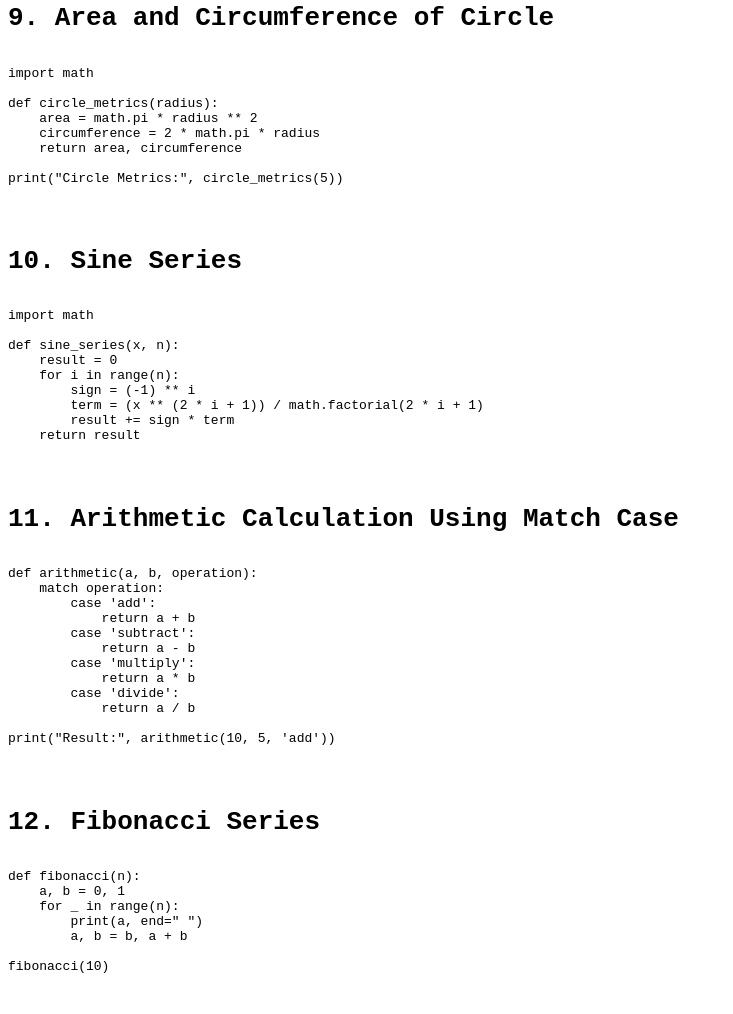
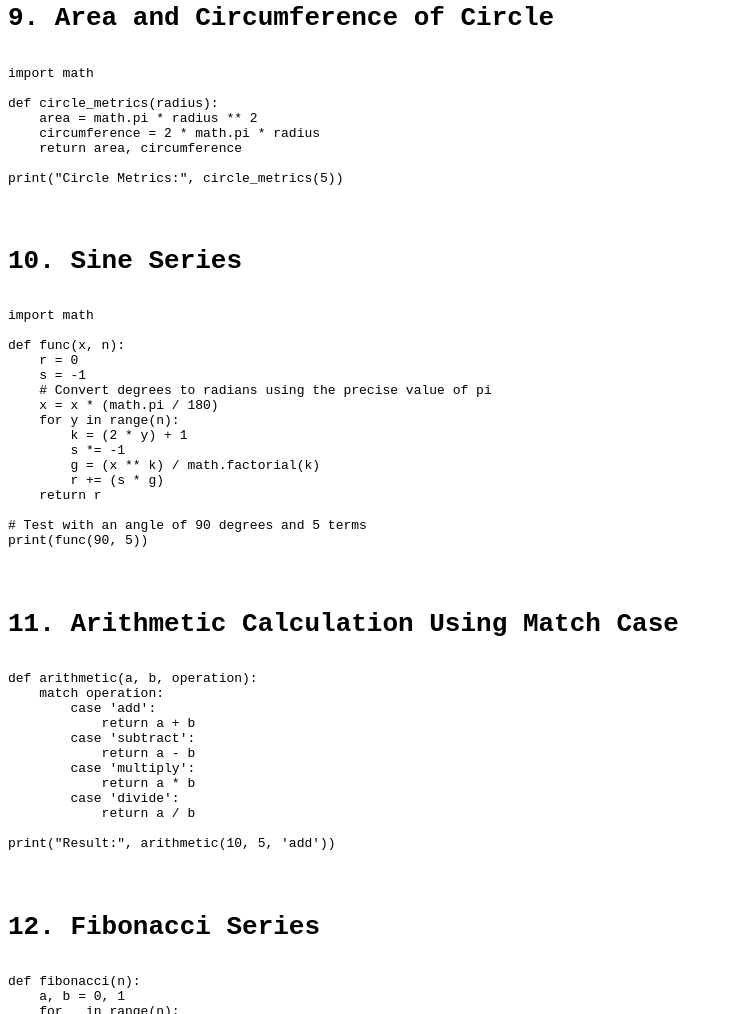
Before and after one commit to wlab3/1, a plain HTML site: page index.html in a window 1280 px wide. Shown: the part 1682-2696 px from the top of the page, without its empty margins (0-733 px from the left). Drawn offline with Linux system fonts and the light colour scheme.

Commit message:
Add files via upload

```diff
--- a/index.html
+++ b/index.html
@@ -96,13 +96,20 @@ print("Circle Metrics:", circle_metrics(5))
         <h1>10. Sine Series</h1>
 import math
 
-def sine_series(x, n):
-    result = 0
-    for i in range(n):
-        sign = (-1) ** i
-        term = (x ** (2 * i + 1)) / math.factorial(2 * i + 1)
-        result += sign * term
-    return result
+def func(x, n):
+    r = 0
+    s = -1
+    # Convert degrees to radians using the precise value of pi
+    x = x * (math.pi / 180)
+    for y in range(n):
+        k = (2 * y) + 1
+        s *= -1
+        g = (x ** k) / math.factorial(k)
+        r += (s * g)
+    return r
+
+# Test with an angle of 90 degrees and 5 terms
+print(func(90, 5))
     </pre>
     <pre>
         <h1>11. Arithmetic Calculation Using Match Case</h1>
```
